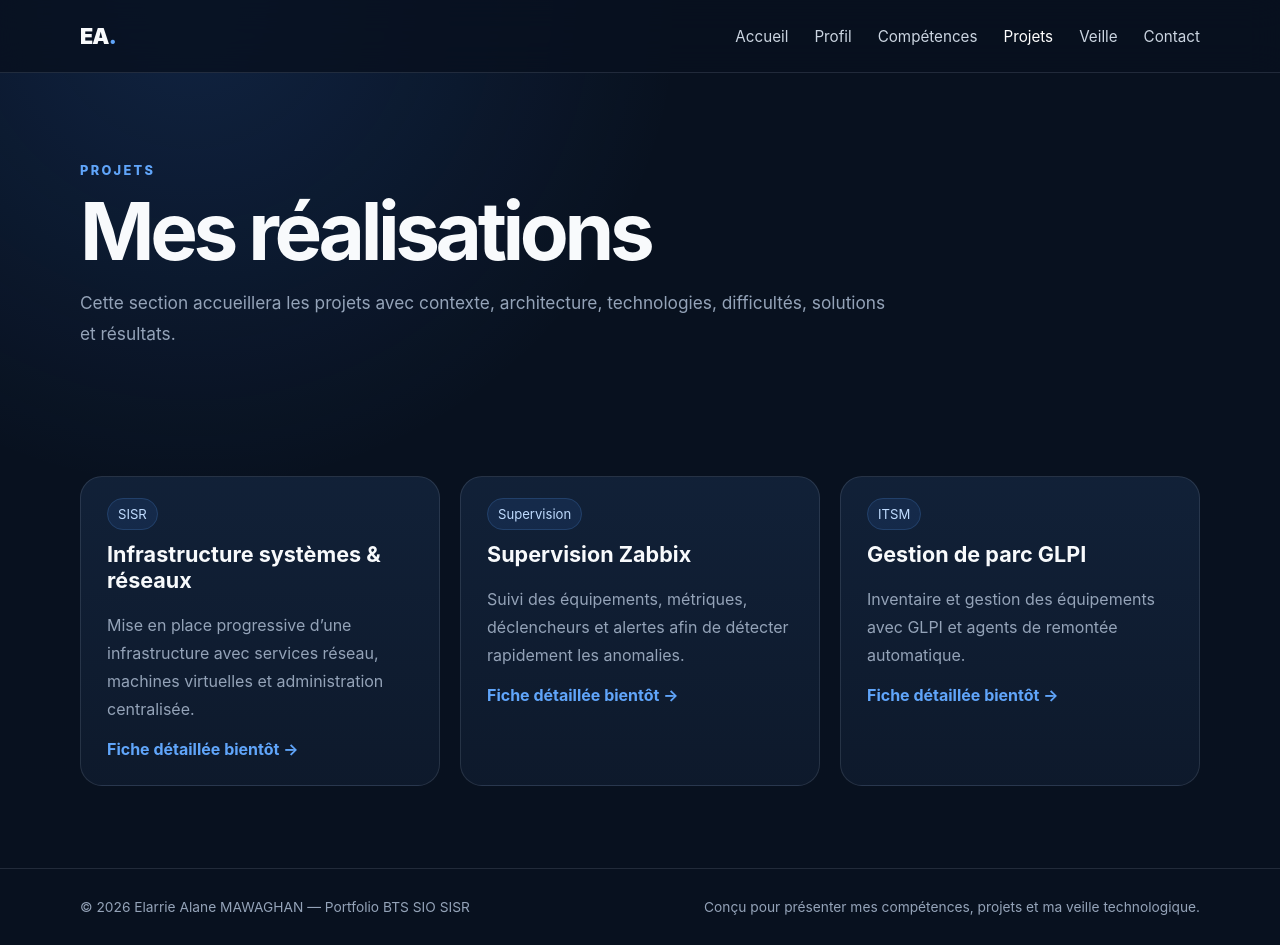
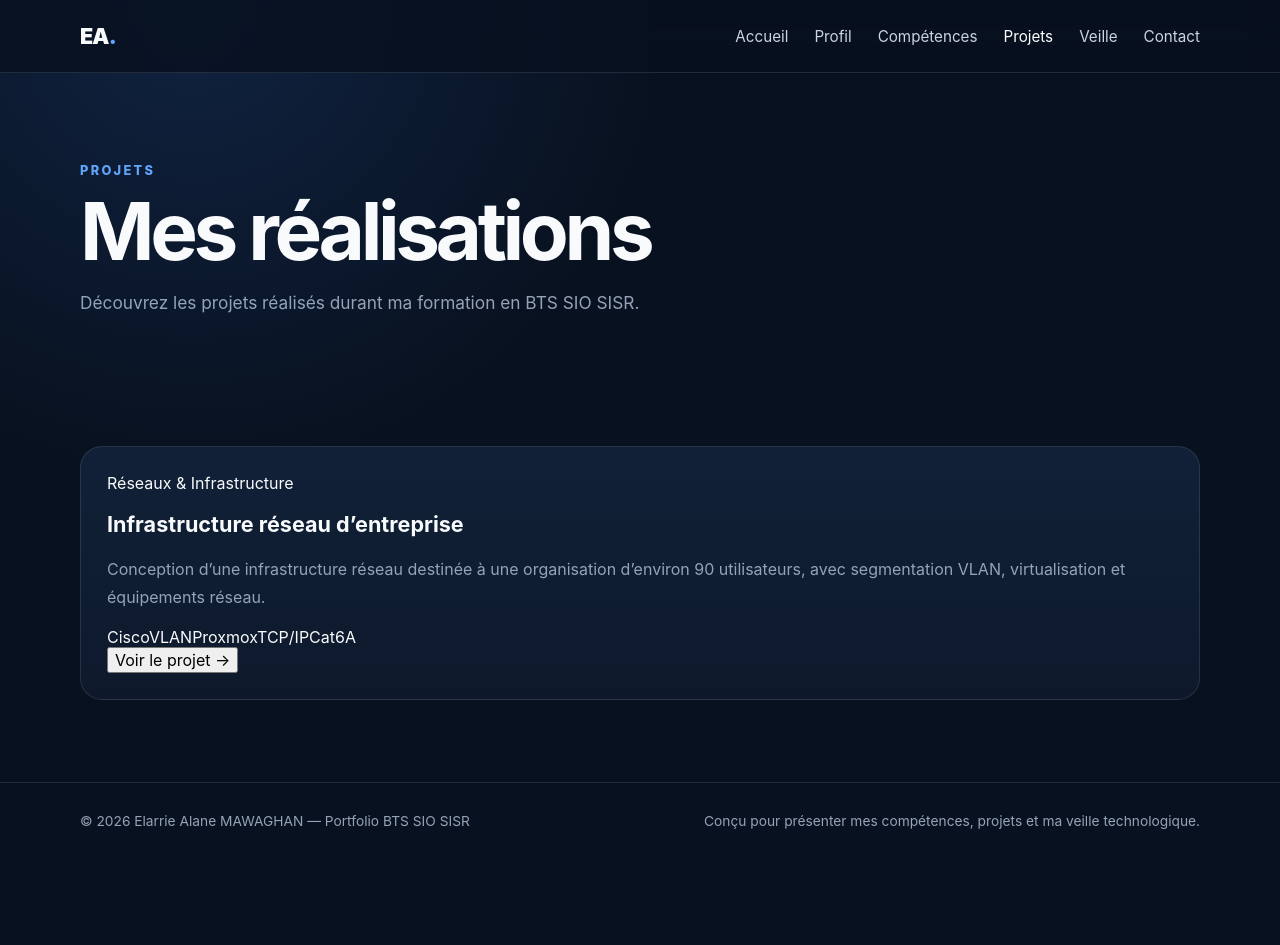
Before and after one commit to mawaghanelarrie-max/Portfolio-V2, a Vue app: page /projets in a window 1280 px wide. After the commit the page ends 859 px from the top, so only its background shows below. Built offline with nearby package versions, Linux system fonts and the light colour scheme.

Commit message:
début de la section projets

```diff
--- a/src/views/ProjectsView.vue
+++ b/src/views/ProjectsView.vue
@@ -1,19 +1,17 @@
 <script setup>
 const projects = [
   {
-    title: 'Infrastructure systèmes & réseaux',
-    tag: 'SISR',
-    text: 'Mise en place progressive d’une infrastructure avec services réseau, machines virtuelles et administration centralisée.'
-  },
-  {
-    title: 'Supervision Zabbix',
-    tag: 'Supervision',
-    text: 'Suivi des équipements, métriques, déclencheurs et alertes afin de détecter rapidement les anomalies.'
-  },
-  {
-    title: 'Gestion de parc GLPI',
-    tag: 'ITSM',
-    text: 'Inventaire et gestion des équipements avec GLPI et agents de remontée automatique.'
+    title: "Infrastructure réseau d’entreprise",
+    category: "Réseaux & Infrastructure",
+    description:
+      "Conception d’une infrastructure réseau destinée à une organisation d’environ 90 utilisateurs, avec segmentation VLAN, virtualisation et équipements réseau.",
+    technologies: [
+      "Cisco",
+      "VLAN",
+      "Proxmox",
+      "TCP/IP",
+      "Cat6A"
+    ]
   }
 ]
 </script>
@@ -22,22 +20,49 @@ const projects = [
   <section class="page-hero">
     <div class="container">
       <p class="eyebrow">Projets</p>
+
       <h1>Mes réalisations</h1>
+
       <p class="lead">
-        Cette section accueillera les projets avec contexte, architecture,
-        technologies, difficultés, solutions et résultats.
+        Découvrez les projets réalisés durant ma formation en BTS SIO SISR.
       </p>
     </div>
   </section>
 
   <section class="section">
-    <div class="container cards-grid">
-      <article class="project-card" v-for="project in projects" :key="project.title">
-        <span class="tag">{{ project.tag }}</span>
+    <div class="container projects-grid">
+
+      <article
+        v-for="project in projects"
+        :key="project.title"
+        class="project-card"
+      >
+
+        <span class="project-category">
+          {{ project.category }}
+        </span>
+
         <h2>{{ project.title }}</h2>
-        <p>{{ project.text }}</p>
-        <a href="#" @click.prevent>Fiche détaillée bientôt →</a>
+
+        <p>
+          {{ project.description }}
+        </p>
+
+        <div class="project-technologies">
+          <span
+            v-for="technology in project.technologies"
+            :key="technology"
+          >
+            {{ technology }}
+          </span>
+        </div>
+
+        <button class="project-button">
+          Voir le projet →
+        </button>
+
       </article>
+
     </div>
   </section>
 </template>
```
